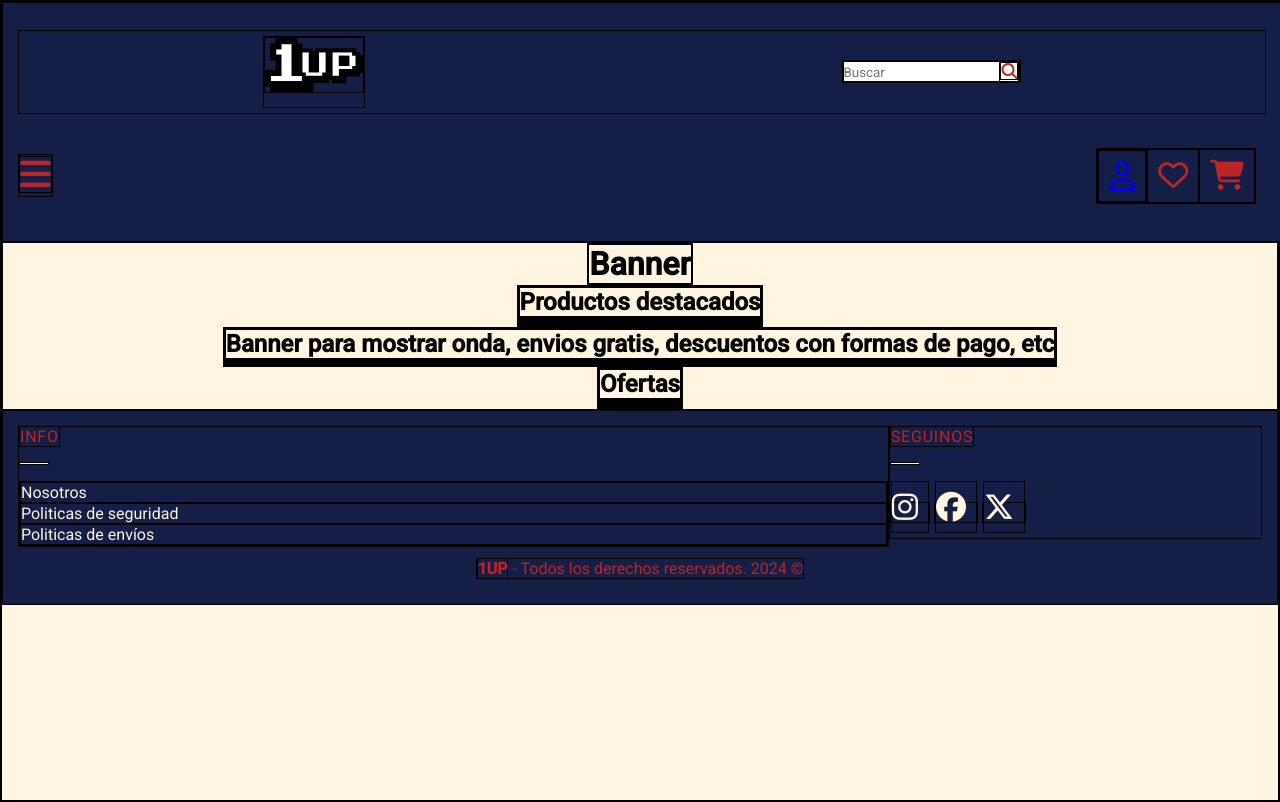
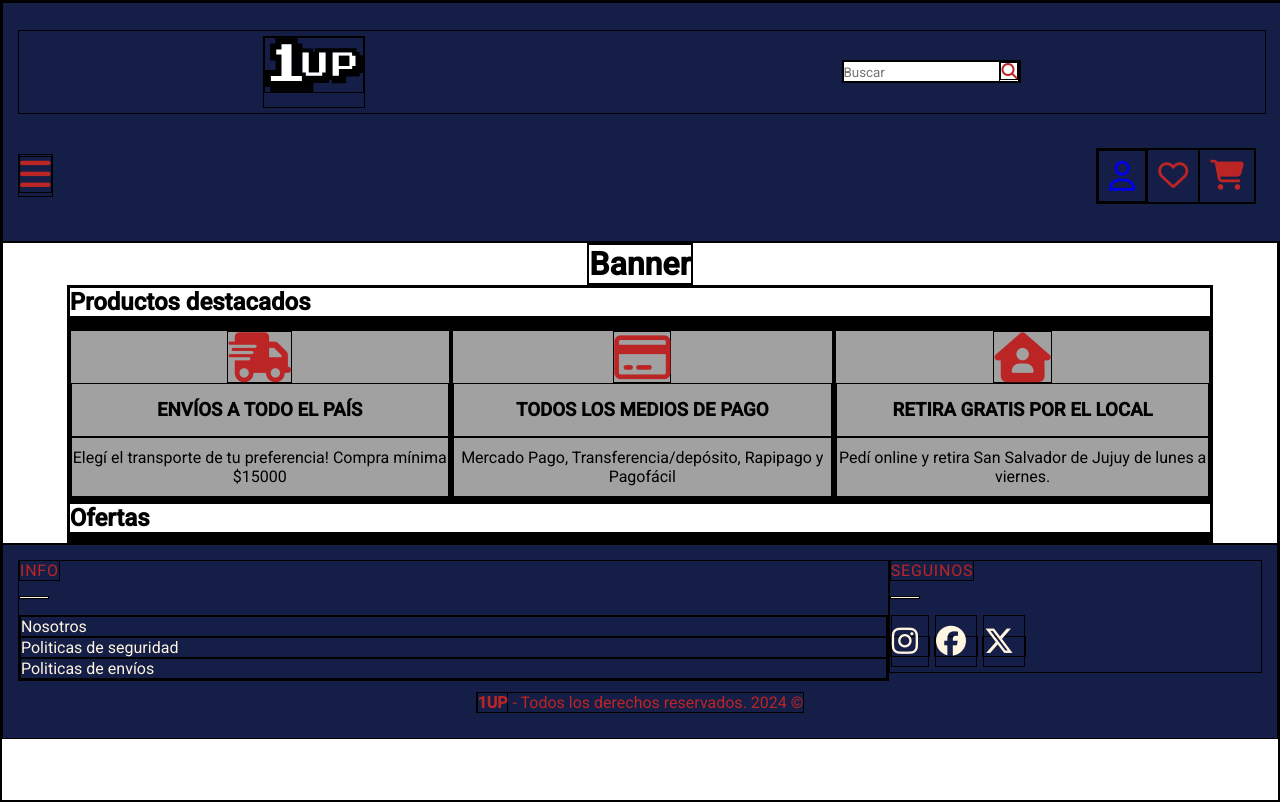
Before and after one commit to GonchuVallejos/grupo_11_DH-Venture-Capitals, a Node server app: page / in a window 1280 px wide. Run offline with Node 20, Linux system fonts and the light colour scheme.

Commit message:
modificaciones - banner informativo

```diff
--- a/TRABAJO/public/css/style.css
+++ b/TRABAJO/public/css/style.css
@@ -12,7 +12,6 @@ body{
     flex-direction: column;
     min-height: 100vh;
     margin: 0;
-    background-color: #FFF5E0;
 }
 
 .header-top{
@@ -125,6 +124,30 @@ main{
     color: #FFF5E0;
 }
 
+section{
+    width: 90%;
+}
+.banner-informativo{
+    display: flex;
+    justify-content: center;
+    align-items: center;
+    background-color: rgb(161, 161, 161);
+    text-align: center;
+}
+
+.banner-informativo-article i{
+    font-size: 50px;
+    color: #BB2525;
+}
+
+.banner-informativo-article h3{
+    padding: 15px;
+}
+
+.banner-informativo-article p{
+    padding: 10px 0px 10px 0px;
+}
+
 @media (min-width: 768px) {
     .header-top{
         display: flex;
--- a/TRABAJO/views/index.html
+++ b/TRABAJO/views/index.html
@@ -83,17 +83,28 @@
         </section>
         <section>
             <div class="banner-informativo">
-                <h1>Banner para mostrar onda, envios gratis, descuentos con formas de pago, etc</h1>
+                <article>
+                    <div class="banner-informativo-article">
+                        <i class="fa-solid fa-truck-fast"></i>
+                        <h3>ENVÍOS A TODO EL PAÍS</h3>
+                        <p>Elegí el transporte de tu preferencia! Compra mínima $15000</p>
+                    </div>
+                </article>
+                <article>
+                    <div class="banner-informativo-article">
+                        <i class="fa-regular fa-credit-card"></i>
+                        <h3>TODOS LOS MEDIOS DE PAGO</h3>
+                        <p>Mercado Pago, Transferencia/depósito, Rapipago y Pagofácil</p>
+                    </div>
+                </article>
+                <article>
+                    <div class="banner-informativo-article">
+                        <i class="fa-solid fa-house-user"></i>
+                        <h3>RETIRA GRATIS POR EL LOCAL</h3>
+                        <p>Pedí online y retira San Salvador de Jujuy de lunes a viernes.</p>
+                    </div>
+                </article>
             </div>
-            <article>
-
-            </article>
-            <article>
-
-            </article>
-            <article>
-
-            </article>
         </section>
         <section>
             <div class="ofertas">
```
